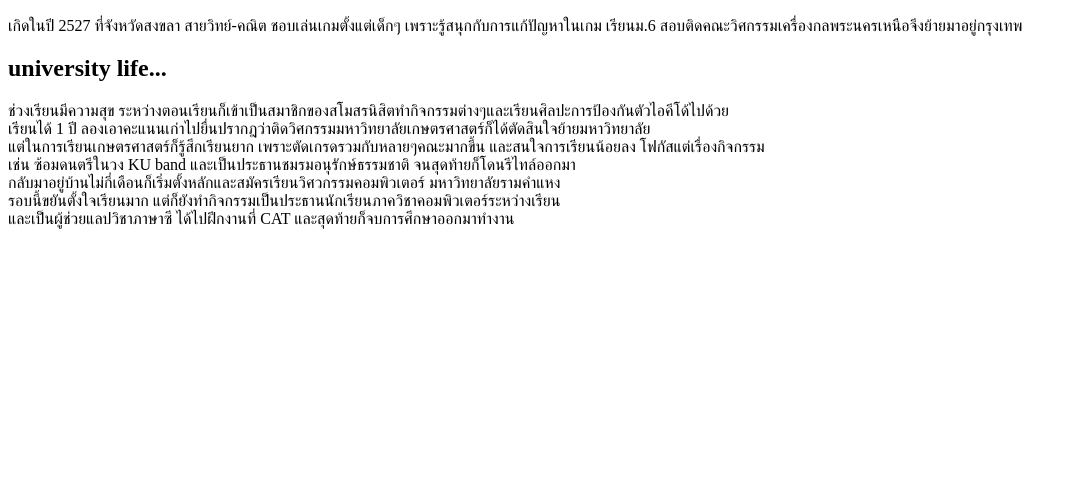
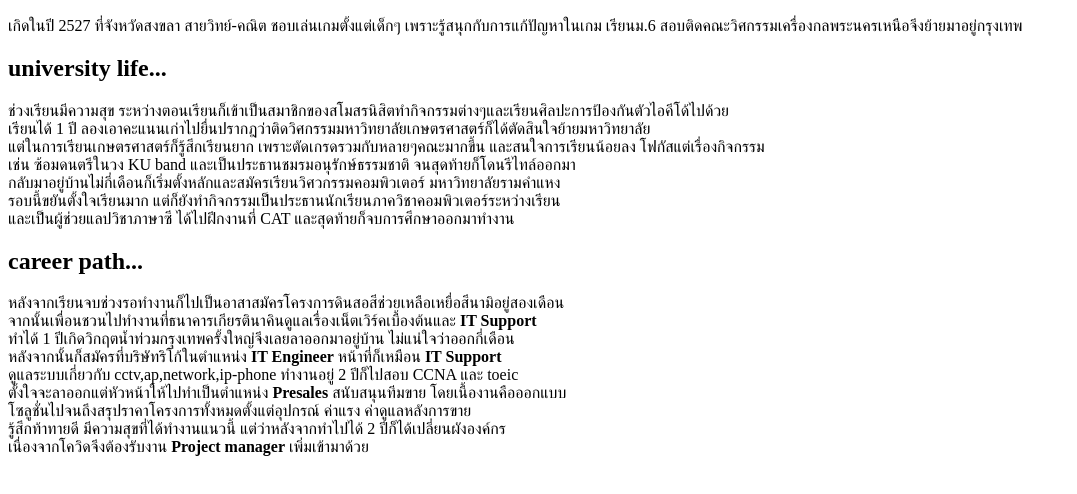
Before and after one commit to sornsub/learn-flex-jsd6, a plain HTML site: page index.html in a window 1280 px wide. Shown: the part 110-604 px from the top of the page, without its empty margins (0-1077 px from the left). Drawn offline with Linux system fonts and the light colour scheme.

Commit message:
version-3:career path...

```diff
--- a/index.html
+++ b/index.html
@@ -23,6 +23,17 @@
            รอบนี้ขยันตั้งใจเรียนมาก แต่ก็ยังทำกิจกรรมเป็นประธานนักเรียนภาควิชาคอมพิวเตอร์ระหว่างเรียน<br>
            และเป็นผู้ช่วยแลปวิชาภาษาซี ได้ไปฝึกงานที่ CAT และสุดท้ายก็จบการศึกษาออกมาทำงาน</p>
     </div>
-
+    <div id="career path...">
+        <h2>career path...</h2>
+        <p>หลังจากเรียนจบช่วงรอทำงานก็ไปเป็นอาสาสมัครโครงการดินสอสีช่วยเหลือเหยื่อสึนามิอยู่สองเดือน<br>
+           จากนั้นเพื่อนชวนไปทำงานที่ธนาคารเกียรตินาคินดูแลเรื่องเน็ตเวิร์คเบื้องต้นและ <strong>IT Support</strong><br>
+           ทำได้ 1 ปีเกิดวิกฤตน้ำท่วมกรุงเทพครั้งใหญ่จึงเลยลาออกมาอยู่บ้าน  ไม่แน่ใจว่าออกกี่เดือน<br>
+           หลังจากนั้นก็สมัครที่บริษัทริโก้ในตำแหน่ง <strong>IT Engineer</strong> หน้าที่ก็เหมือน <strong>IT Support</strong><br>
+           ดูแลระบบเกี่ยวกับ cctv,ap,network,ip-phone ทำงานอยู่ 2 ปีก็ไปสอบ CCNA และ toeic<br>
+           ตั้งใจจะลาออกแต่หัวหน้าให้ไปทำเป็นตำแหน่ง <strong>Presales</strong> สนับสนุนทีมขาย โดยเนื้องานคือออกแบบ<br>
+           โซลูชั่นไปจนถึงสรุปราคาโครงการทั้งหมดตั้งแต่อุปกรณ์ ค่าแรง ค่าดูแลหลังการขาย<br>
+           รู้สึกท้าทายดี มีความสุขที่ได้ทำงานแนวนี้ แต่ว่าหลังจากทำไปได้ 2 ปีก็ได้เปลี่ยนผังองค์กร<br>
+           เนื่องจากโควิดจึงต้องรับงาน <strong>Project manager</strong> เพิ่มเข้ามาด้วย</p>
+    </div>
 </body>
 </html>
```
